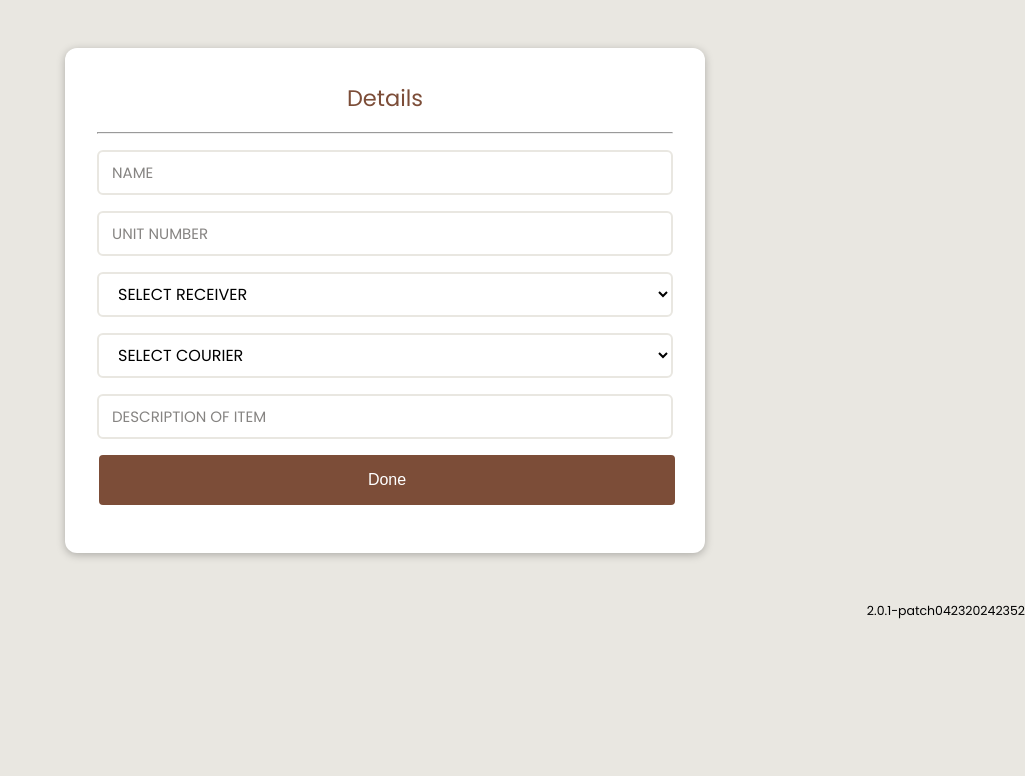
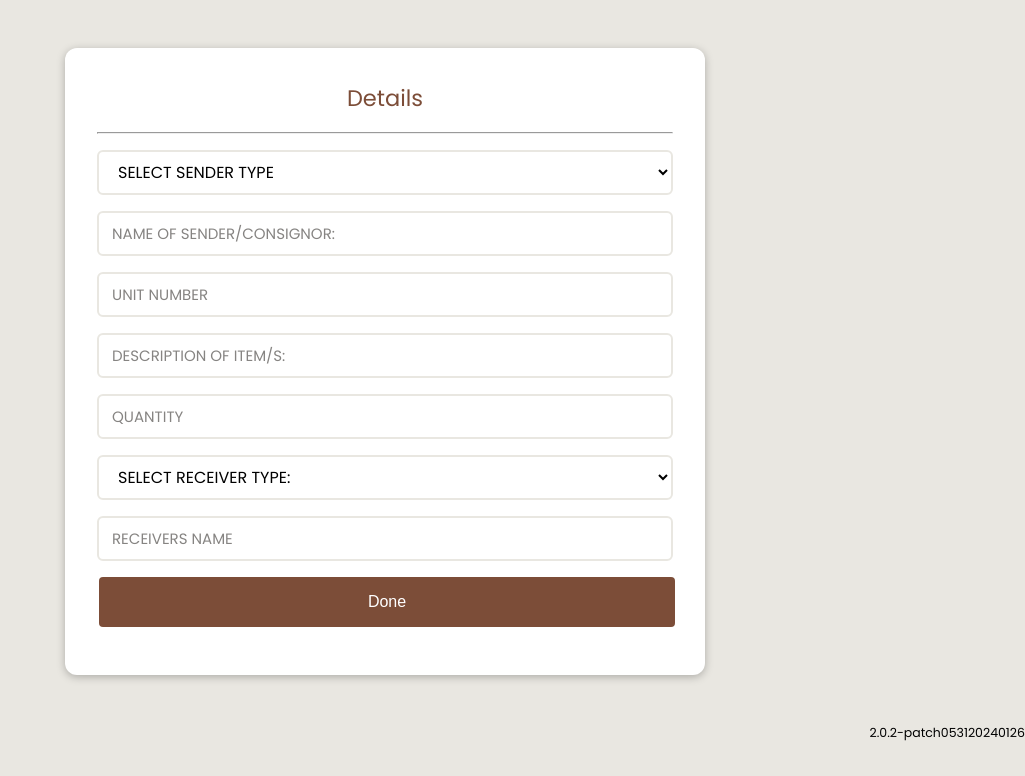
Before and after one commit to rmm-services/parcel-logger-web, a Vue app: page /pickup_parcel in a window 1280 px wide. Shown: the top 776 px of the page, without its empty margins (255-1280 px from the left). Built offline with nearby package versions, Linux system fonts and the light colour scheme; what notiwind, vue-loading-overlay, vue-sweetalert2 would draw is missing.

Commit message:
update pickup fields

```diff
--- a/src/App.vue
+++ b/src/App.vue
@@ -16,7 +16,7 @@ export default {
     <RouterView/>
   </div>
   <!-- major.minor.patch-datetime -->
-  <p class="footer">2.0.1-patch042320242352</p>
+  <p class="footer">2.0.2-patch053120240126</p>
 </template>
 
 <style scoped>
--- a/src/views/PickupParcelView.vue
+++ b/src/views/PickupParcelView.vue
@@ -8,23 +8,19 @@ export default {
     data() {
         return {
             pickupParcel: [],
-            enteredRiderName: '',
-            enteredRiderContactNum: '',
-            enteredCourier: '',
+            enteredOtherSender: '',
             enteredSenderName: '',
-            editRecipientName: '',
             enteredUnitNumber: '',
             enteredDescItem: '',
-            enteredContactNum: '',
-            enteredReceiver: '',
-            riderName: '',
+            entereditemQuantity: '',
+            enteredOtherReceiver: '',
+            enteredReceiversName: '',
             disabled: 0,
-            riderNameValidity: 'pending',
-            riderContactNumberValidity: 'pending',
             senderNameValidity: 'pending',
             unitNumberValidity: 'pending',
             descItemValidity: 'pending',
-            contactNumberValidity: 'pending',
+            quantityValidity: 'pending',
+            receiversNameValidity: 'pending',
             checked: false,
             isHidden: false,
             currentTime: new Date(),
@@ -33,19 +29,14 @@ export default {
             qr_data: '',
             qr_id: '',
             isModalVisible: false,
-            propsParcelId: '',
-            propsParcelOwnerName: '',
-            propsParcelUnitNumber: '',
-            propsParcelItemDescription: '',
-            propsParcelMobileNumber: '',
             fullPage: true,
             isLoading: true,
+            selectedSenderType: '',
             selectedReceiver: '',
-            selectedCourier: '',
             showInputReceiver: false,
-            showInputCourier: false,
-            receiver: '',
-            courier: ''
+            showInputSender: false,
+            sender: '',
+            receiver: ''
         };
     },
     mounted() {
@@ -54,23 +45,6 @@ export default {
     }, 1000);
   },
     methods: {
-        validateInputRDN() {
-            if (this.enteredRiderName === '' || this.enteredRiderName.length < 3) {
-                this.riderNameValidity = 'invalid';
-            }
-            else {
-                this.riderNameValidity = 'valid';
-            }
-        },
-        validateInputRCN(){
-          const validationRegex = /^\d{11}$/;
-          if (!this.enteredRiderContactNum.match(validationRegex) || !this.enteredRiderContactNum.startsWith('09', 0)) {
-                this.riderContactNumberValidity = 'invalid';
-            }
-            else {
-                this.riderContactNumberValidity = 'valid';
-            }
-        },
         validateInputSN(){
           if (this.enteredSenderName === '' || this.enteredSenderName.length < 3) {
                 this.senderNameValidity = 'invalid';
@@ -95,25 +69,34 @@ export default {
                 this.descItemValidity = 'valid';
             }
         },
-        validateInputCN(){
-          const validationRegex = /^\d{11}$/;
-          if (!this.enteredContactNum.match(validationRegex) || !this.enteredContactNum.startsWith('09', 0)) {
-                this.contactNumberValidity = 'invalid';
+        validateInputIQ(){
+          if (this.entereditemQuantity === '') {
+                this.quantityValidity = 'invalid';
             }
             else {
-                this.contactNumberValidity = 'valid';
+                this.quantityValidity = 'valid';
+            }
+        },
+        validateInputRCN(){
+          if (this.enteredReceiversName === '' || this.enteredReceiversName.length < 3) {
+                this.receiversNameValidity = 'invalid';
+            }
+            else {
+                this.receiversNameValidity = 'valid';
             }
         },
         submit(e) {
-            if (this.enteredRiderName.length === 0 || this.selectedReceiver.length === 0 || this.selectedCourier.length === 0 ||
-            this.enteredUnitNumber.length === 0 || this.enteredDescItem.length === 0){
+            if (this.enteredSenderName.length === 0 || this.enteredUnitNumber.length === 0 || this.enteredDescItem.length === 0 ||
+            this.entereditemQuantity.length === 0 || this.enteredReceiversName.length === 0
+             ){
                 e.preventDefault();
                 this.$swal({
                         icon: 'error',
                         text: "Please fill out all information"
                     });
             }else{
-              if(this.riderNameValidity === 'invalid' || this.unitNumberValidity === 'invalid' || this.descItemValidity === 'invalid'){
+              if(this.senderNameValidity === 'invalid' || this.unitNumberValidity === 'invalid' || this.descItemValidity === 'invalid' ||
+                this.quantityValidity === 'invalid' || this.receiversNameValidity === 'invalid'){
                 e.preventDefault();
                 this.$swal({
                         icon: 'error',
@@ -127,13 +110,21 @@ export default {
                 });
 
             const data = {
-                name: this.enteredRiderName.toLocaleUpperCase(),
+                pickup_id: '',
+                name_of_sender: this.enteredSenderName.toLocaleUpperCase(),
                 receiver_type: this.receiverData,
-                courier_type: this.courierData,
+                sender_type: this.senderData,
+                courier_type: '',
                 unit_number: this.enteredUnitNumber,
                 description_of_items: this.enteredDescItem.toLocaleUpperCase(),
+                quantity: this.entereditemQuantity,
+                receiver_name: this.enteredReceiversName.toLocaleUpperCase(),
                 employee_no: '',
                 employee_name: '',
+                received_by_employee_id: '',
+                received_by_employee_name: '',
+                signature: '',
+                status: '',
                 datetime_completed: '',
                 datetimestamp: ''
             };
@@ -142,7 +133,7 @@ export default {
               pickup_details: this.pickupParcel
             }
             console.log(apiData)
-            axios.post('https://parcel-logger-api-5d122d124b61.herokuapp.com/v1/api/pick-up/parcel/add', apiData)
+            axios.post('', apiData)
                 .then(response => {
                 this.dataResponse = response.data;
                 if (response.data.data.message === 'Success'){
@@ -206,40 +197,40 @@ export default {
             return `${year}-${month}-${day} ${hours}:${minutes}:${seconds}`;
         },
         receiverData(){
-          if (this.selectedReceiver === 'Others') {
-              this.receiver = this.enteredReceiver.toLocaleUpperCase()
+          if (this.selectedReceiver === 'Other') {
+              this.receiver = this.enteredOtherReceiver.toLocaleUpperCase()
           } else {
               this.receiver = this.selectedReceiver.toLocaleUpperCase()
           }
           return this.receiver;
         },
-        courierData(){
-          if (this.selectedCourier === 'Others') {
-              this.courier = this.enteredCourier.toLocaleUpperCase()
+        senderData(){
+          if (this.selectedSenderType === 'Other') {
+              this.sender = this.enteredOtherSender.toLocaleUpperCase()
           } else {
-              this.courier = this.selectedCourier.toLocaleUpperCase()
+              this.sender = this.selectedSenderType.toLocaleUpperCase()
           }
-          return this.courier;
+          return this.sender;
         },
-        validateInputShowReceiver(){
-          if (this.selectedReceiver === 'Others'){
+        validateInputOtherReceiver(){
+          if (this.selectedReceiver === 'Other'){
             this.showInputReceiver = true
-            this.enteredReceiver = ''
+            this.enteredOtherReceiver = ''
           }else {
             this.showInputReceiver = false
-            this.enteredReceiver = ''
+            this.enteredOtherReceiver = ''
           }
           return this.showInputReceiver;
         },
-        validateInputShowCourier(){
-          if (this.selectedCourier === 'Others'){
-            this.showInputCourier = true
-            this.enteredCourier = ''
+        validateInputOtherSender(){
+          if (this.selectedSenderType === 'Other'){
+            this.showInputSender = true
+            this.enteredOtherSender = ''
           }else {
-            this.showInputCourier = false
-            this.enteredCourier = ''
+            this.showInputSender = false
+            this.enteredOtherSender = ''
           }
-          return this.showInputCourier;
+          return this.showInputSender;
         }
     },
     components: {
@@ -257,10 +248,28 @@ export default {
       <hr>
       <div class="form-control">
 
-        <div class="input-field" :class="{invalid: riderNameValidity === 'invalid'}">
-          <input name="rider-name" id="rider-name" type="text" required v-model.trim="enteredRiderName" @blur="validateInputRDN"/>
-          <label for="rider-name">Name</label>
-          <p v-if="riderNameValidity === 'invalid'">Please enter a valid name!</p>
+        <div class="input-field">
+          <select v-model.trim="selectedSenderType">
+            <option disabled value="">Select Sender Type</option>
+            <option>Resident</option>
+            <option>Courier</option>
+            <option>Broker</option>
+            <option>SPA</option>
+            <option>Relative</option>
+            <option>Helper</option>
+            <option>Other</option>
+          </select>
+        </div>
+
+        <div v-if="validateInputOtherSender" class="input-field">
+          <input name="other-sender" id="other-sender" type="text" required v-model.trim="enteredOtherSender"/>
+          <label for="other-sender">Other Sender Type</label>
+        </div>
+
+        <div class="input-field" :class="{invalid: senderNameValidity === 'invalid'}">
+          <input name="sender-name" id="sender-name" type="text" required v-model.trim="enteredSenderName" @blur="validateInputSN"/>
+          <label for="sender-name">Name of Sender/Consignor:</label>
+          <p v-if="senderNameValidity === 'invalid'">Please enter a valid name!</p>
         </div>
 
         <div class="input-field" :class="{invalid: unitNumberValidity === 'invalid'}">
@@ -270,41 +279,41 @@ export default {
           <p v-if="unitNumberValidity === 'invalid'">Please enter a valid unit number!</p>
         </div>
 
+        <div class="input-field" :class="{invalid: descItemValidity === 'invalid'}">
+          <input name="description-item" id="description-item" type="text" required v-model.trim="enteredDescItem" @blur="validateInputDI" />
+          <label for="description-item">Description of Item/s:</label>
+          <p v-if="descItemValidity === 'invalid'">Please enter a valid description item!</p>
+        </div>
+
+        <div class="input-field" :class="{invalid: quantityValidity === 'invalid'}">
+          <input name="item-quantity" id="item-quantity" type="number"
+          required v-model.trim="entereditemQuantity" @blur="validateInputIQ" />
+          <label for="item-quantity">Quantity</label>
+          <p v-if="quantityValidity === 'invalid'">Please enter a valid quantity!</p>
+        </div>
+
         <div class="input-field">
           <select v-model.trim="selectedReceiver">
-            <option disabled value="">Select Receiver</option>
+            <option disabled value="">Select Receiver Type:</option>
+            <option>Resident</option>
+            <option>Courier</option>
             <option>Broker</option>
-            <option>Rider</option>
-            <option>Unit Owner</option>
-            <option>Others</option>
+            <option>SPA</option>
+            <option>Relative</option>
+            <option>Helper</option>
+            <option>Other</option>
           </select>
         </div>
 
-        <div v-if="validateInputShowReceiver" class="input-field">
-          <input name="receiver" id="receiver" type="text" required v-model.trim="enteredReceiver"/>
-          <label for="receiver">Others</label>
+        <div v-if="validateInputOtherReceiver" class="input-field">
+          <input name="other-receiver" id="other-receiver" type="text" required v-model.trim="enteredOtherReceiver"/>
+          <label for="other-receiver">Other Receiver Type</label>
         </div>
 
-        <div class="input-field">
-          <select v-model.trim="selectedCourier">
-            <option disabled value="">Select Courier</option>
-            <option>Grab</option>
-            <option>Move It</option>
-            <option>Lalamove</option>
-            <option>Joyride</option>
-            <option>Others</option>
-          </select>
-        </div>
-
-        <div class="input-field" v-if="validateInputShowCourier">
-          <input name="courier" id="courier" type="text" required v-model.trim="enteredCourier"/>
-          <label for="courier">Others</label>
-        </div>
-
-        <div class="input-field" :class="{invalid: descItemValidity === 'invalid'}">
-          <input name="description-item" id="description-item" type="text" required v-model.trim="enteredDescItem" @blur="validateInputDI" />
-          <label for="description-item">Description Of Item</label>
-          <p v-if="descItemValidity === 'invalid'">Please enter a valid description item!</p>
+        <div class="input-field" :class="{invalid: receiversNameValidity === 'invalid'}">
+          <input name="receivers-name" id="receivers-name" type="text" required v-model.trim="enteredReceiversName" @blur="validateInputRCN"/>
+          <label for="receivers-name">Receivers Name</label>
+          <p v-if="receiversNameValidity === 'invalid'">Please enter a valid name!</p>
         </div>
 
       </div>
```
